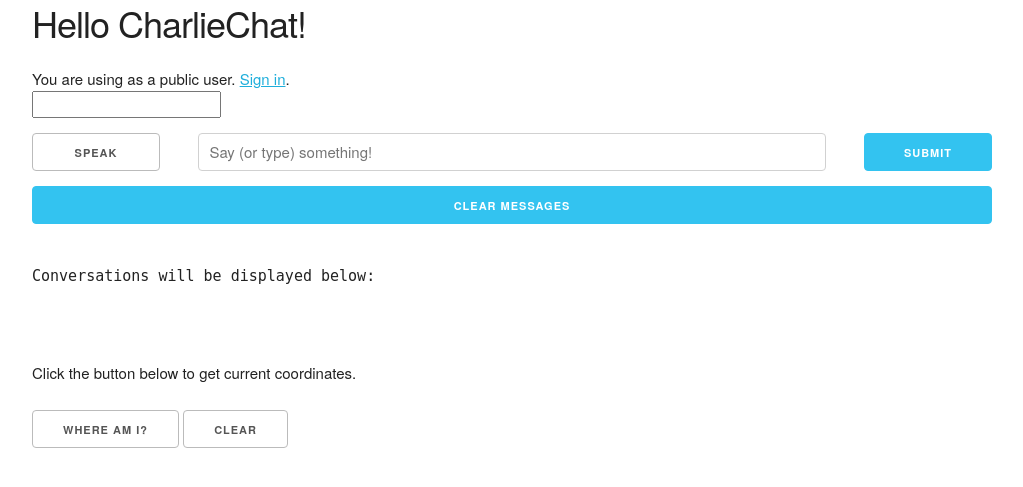
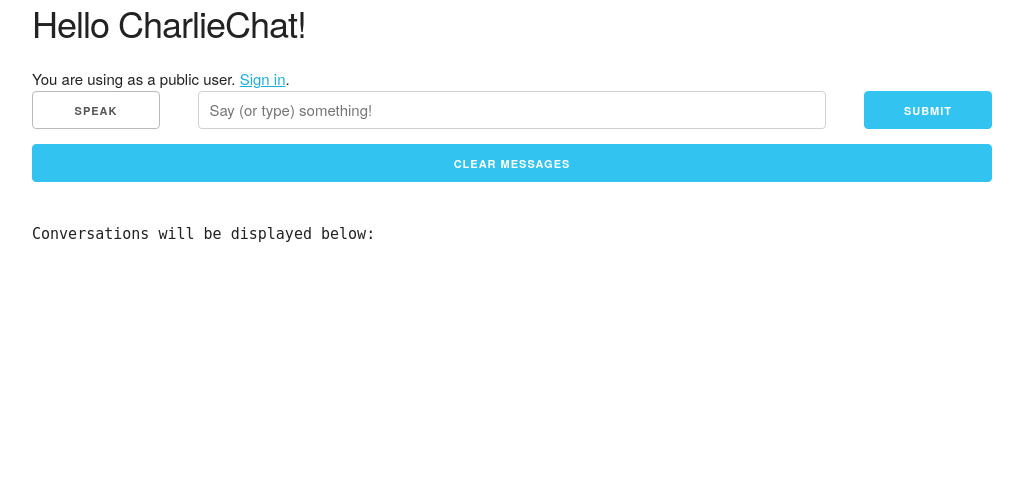
Before and after one commit to signalw/charliechat, a Django app: page / in a window 1280 px wide. Shown: the top 487 px of the page, without its empty margins (128-1151 px from the left). Run offline with Django 3.2, Linux system fonts and the light colour scheme; parts of the project's set-up code (start-up, migrations or seed data) failed here and were passed over; some libraries are stand-ins or nearby versions.

Commit message:
hide geo loc stuff

```diff
--- a/main/templates/index.html
+++ b/main/templates/index.html
@@ -14,7 +14,7 @@ You are using as a public user. <a href="/login">Sign in</a>.
 
 <form method="post">
   {% csrf_token %}
-  <input id="geo_loc" name="geo_loc">
+  <input id="geo_loc" name="geo_loc" hidden>
   <div class="row">
       <div class="two columns">
         <input class="button u-full-width" type="button" value="speak" id="speakInput">
@@ -32,10 +32,4 @@ You are using as a public user. <a href="/login">Sign in</a>.
 
 <pre>{{ messages }}</pre>
 
-<!-- test_geoloc -->
-<br /><br />
-<p>Click the button below to get current coordinates.</p>
-<button onclick="getLocation()">Where am I?</button>
-<button onclick="clearLocation()">Clear</button>
-
 {% endblock content %}
```
